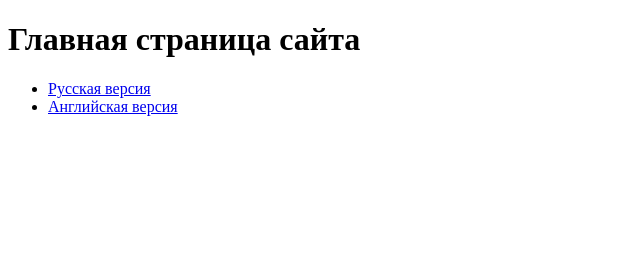
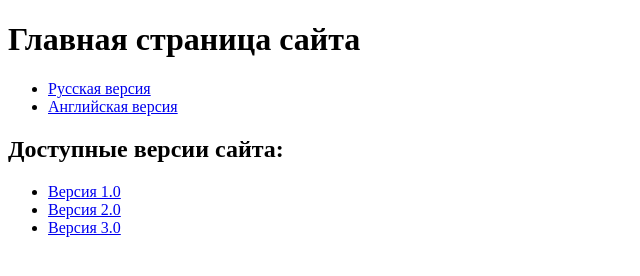
Before and after one commit to deehope/prog24, a plain HTML site: page index.html in a window 1280 px wide. Shown: the whole page, without its empty margins (0-640 px from the left). Drawn offline with Linux system fonts and the light colour scheme.

Commit message:
Add available site versions section to index.html
Added a section listing available versions of the site.

```diff
--- a/index.html
+++ b/index.html
@@ -12,5 +12,14 @@
             <li><a href="en/index.html">Английская версия</a></li>
         </ul>
     </nav>
+
+    <section>
+        <h2>Доступные версии сайта:</h2>
+        <ul>
+            <li><a href="https://deehope.github.io/prog24/v1/">Версия 1.0</a></li>
+            <li><a href="https://deehope.github.io/prog24/v2/">Версия 2.0</a></li>
+            <li><a href="https://deehope.github.io/prog24/v3/">Версия 3.0</a></li>
+        </ul>
+    </section>
 </body>
 </html>
```
